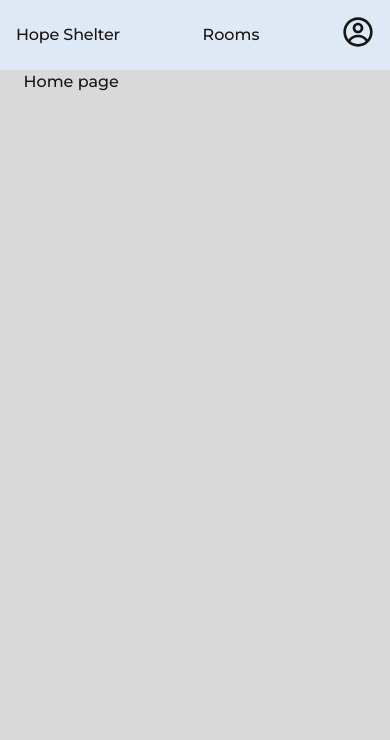
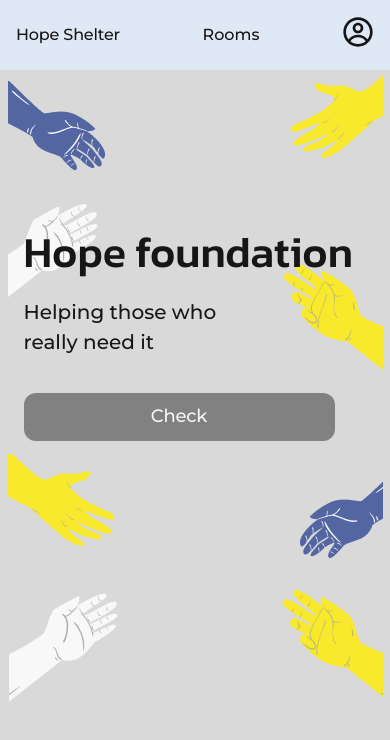
Before and after one commit to jackavryashnik/hope-shelter-room-check, a React (Vite) app: page / in a window 390 px wide. Shown: the top 740 px of the page. Built offline with nearby package versions, Linux system fonts and the light colour scheme; the HTML template or start-up script is replaced by a standard one.

Commit message:
finish mobile hero

```diff
--- /dev/null
+++ b/src/components/Hero/Hero.jsx
@@ -0,0 +1,12 @@
+import Button from '../Button/Button';
+import css from './Hero.module.css';
+
+export default function Hero() {
+  return (
+    <div className={css.hero}>
+      <h1 className={css.heroTitle}>Hope foundation</h1>
+      <p className={css.heroText}>Helping those who really need it</p>
+      <Button>Check</Button>
+    </div>
+  );
+}
--- /dev/null
+++ b/src/components/Hero/Hero.module.css
@@ -0,0 +1,21 @@
+.hero {
+  padding: 150px 0 370px;
+}
+
+.heroTitle {
+  font-family: var(--font3);
+  font-weight: 500;
+  font-size: 43px;
+  line-height: 1.5;
+  color: #171515;
+  margin-bottom: 12px;
+}
+
+.heroText {
+  font-weight: 500;
+  font-size: 20px;
+  line-height: 1.5;
+  color: #171515;
+  max-width: 228px;
+  margin-bottom: 36px;
+}
--- a/src/components/Layout/Layout.module.css
+++ b/src/components/Layout/Layout.module.css
@@ -1,6 +1,11 @@
 .layout {
   padding: 0 16px;
   margin: 0 auto;
+  background-image: image-set(
+    url('../../image/hero/mobil-background-1x.png') 1x,
+    url('../../image/hero/mobil-background-2x.png') 2x
+  );
+  background-repeat: no-repeat;
 }
 
 @media screen and (min-width: 375px) {
--- a/src/pages/HomePage.jsx
+++ b/src/pages/HomePage.jsx
@@ -1,11 +1,14 @@
 import Header from '../components/Header/Header';
+import Hero from '../components/Hero/Hero';
 import Layout from '../components/Layout/Layout';
 
 const HomePage = ({ isLoggedIn }) => {
   return (
     <>
       <Header isLoggedIn={isLoggedIn} />
-      <Layout>Home page</Layout>
+      <Layout>
+        <Hero />
+      </Layout>
     </>
   );
 };
```
Also changed, not shown: src/image/hero/mobil-background-1x.png (added), src/image/hero/mobil-background-2x.png (added).
